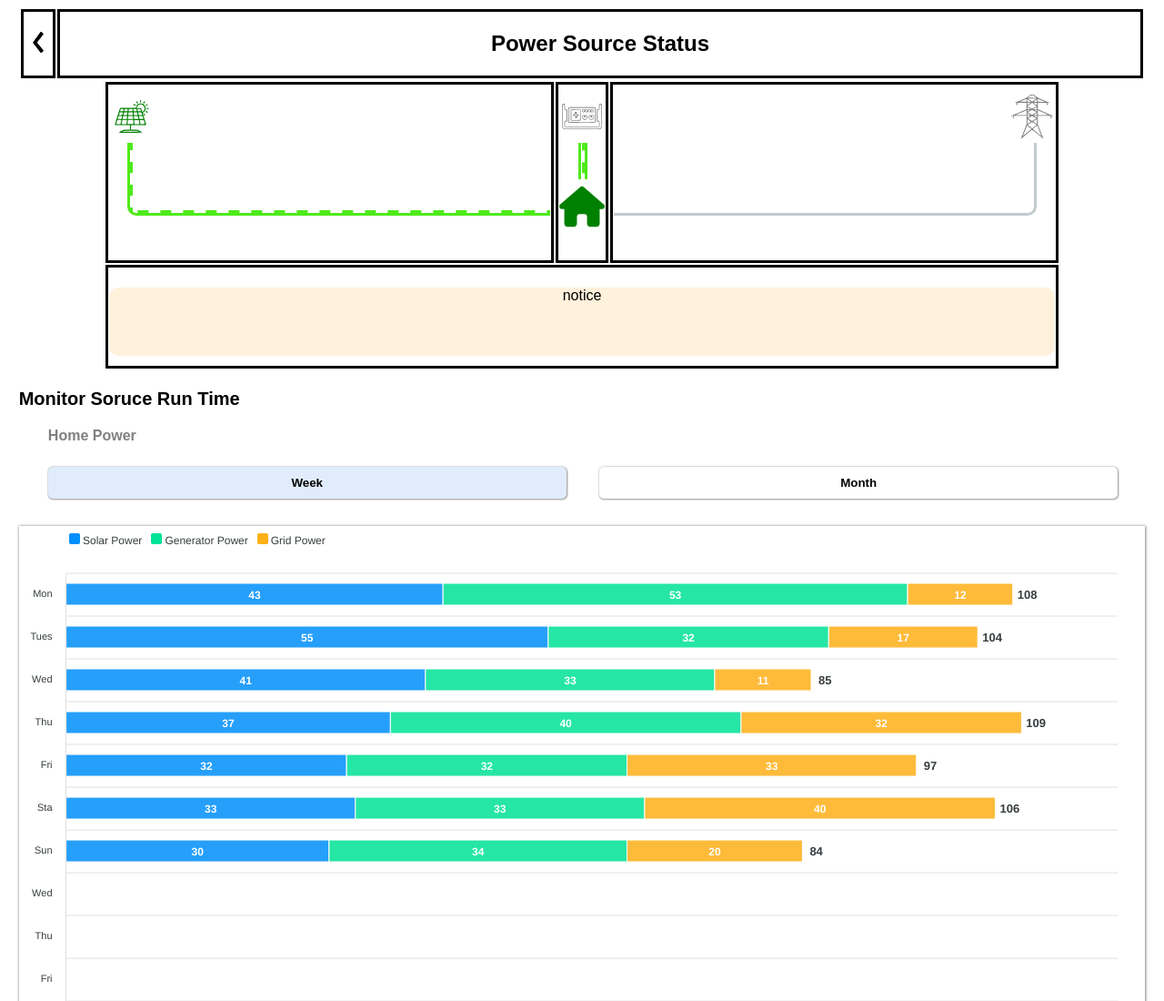
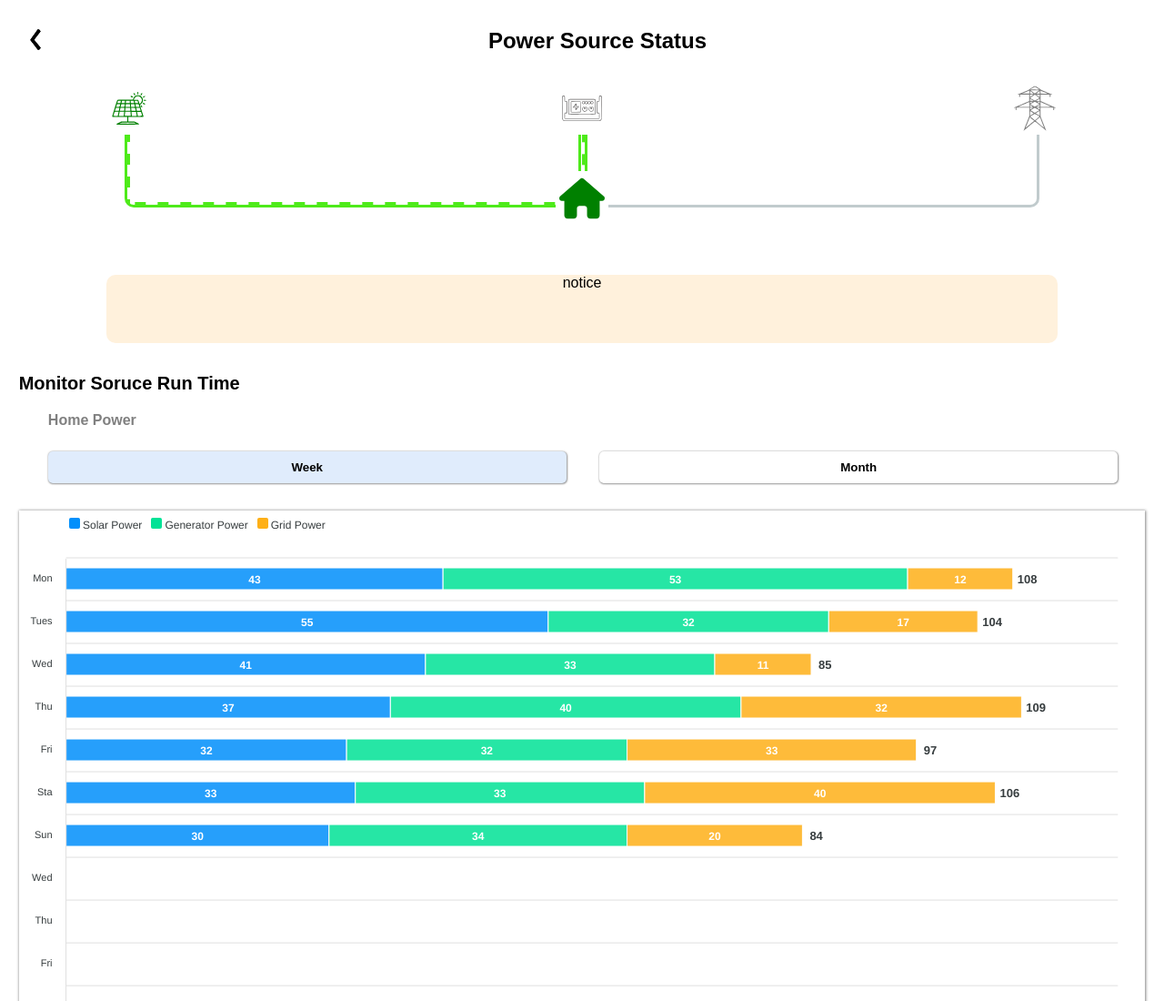
Before and after one commit to mddranasinghe/power-source-control-web-application-IOT-project, a plain HTML site: page controller/powerSource.html in a window 1280 px wide. Shown: the top 1100 px of the page at 91% size. Drawn offline with Linux system fonts and the light colour scheme.

Commit message:
Update powerSource.html

```diff
--- a/controller/powerSource.html
+++ b/controller/powerSource.html
@@ -14,7 +14,7 @@
 	box-sizing: border-box;
 }
         .Gui_table{border-style: none; width: 85%; margin: 0 auto;}
-        td{border-style: solid; vertical-align: top;}
+        td{border-style: none; vertical-align: top;}
         .continar{width: 98%; height: 500px; margin: 0 auto;  position: relative; }
        .continar img{width: 50px; height: 50px; }
 
```
